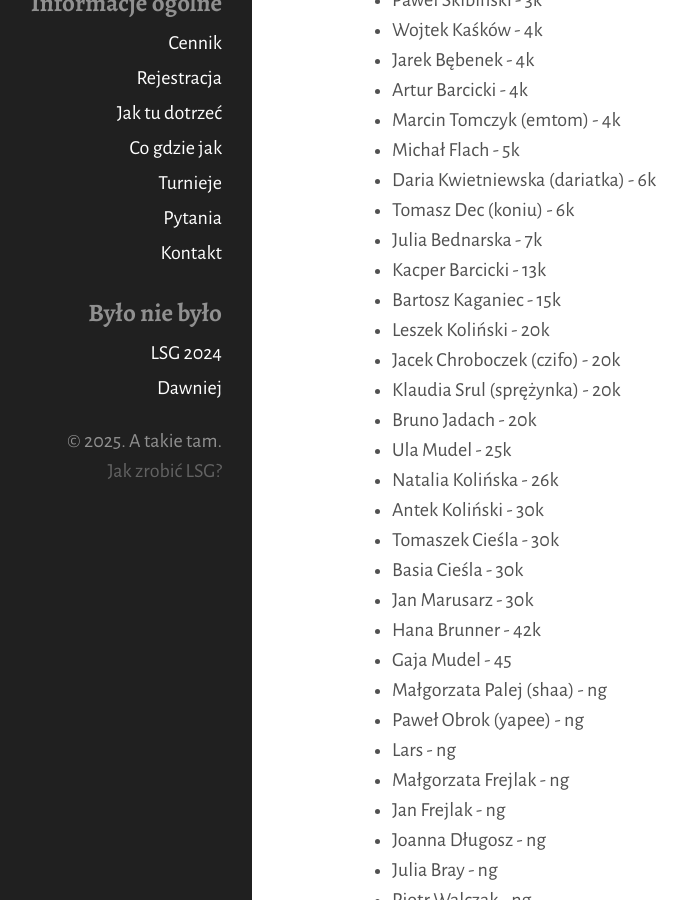
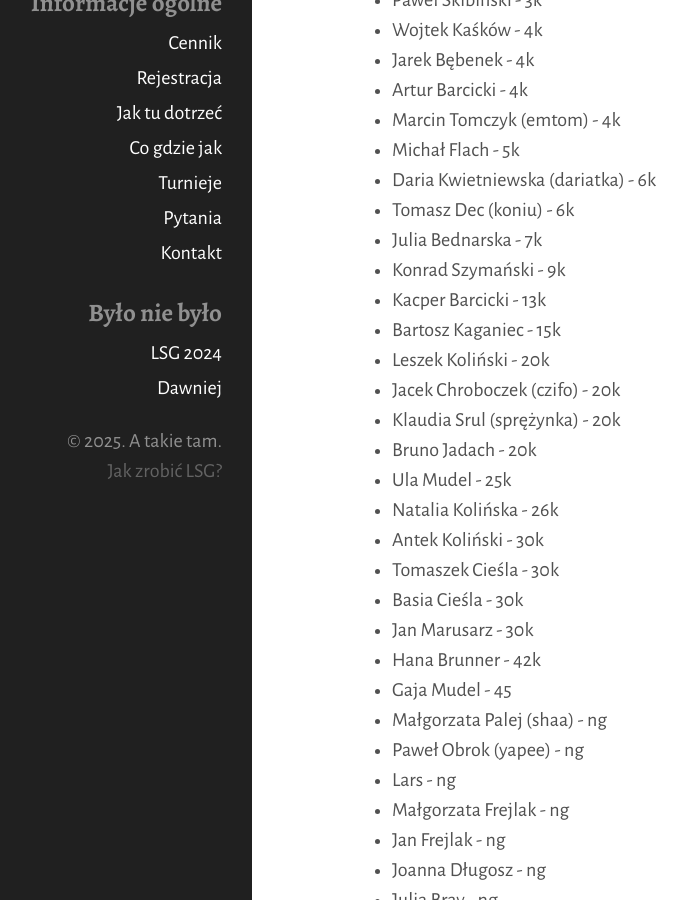
Before and after one commit to tasuki/lsg, a Jekyll site: the page built from zarejestrowani.md, in a window 1280 px wide and 900 px high, scrolled down 555 px. Shown: the whole window, without its empty margins (108-795 px from the left). Built offline with Jekyll 4.4.1, drawn with Linux system fonts in a browser that asks for light colours.

Commit message:
Update zarejestrowani.md

```diff
--- a/zarejestrowani.md
+++ b/zarejestrowani.md
@@ -29,6 +29,7 @@ Zarejestrowani uczestnicy, mniej więcej według stopnia:
 - Daria Kwietniewska (dariatka) - 6k
 - Tomasz Dec (koniu) - 6k
 - Julia Bednarska - 7k
+- Konrad Szymański - 9k
 - Kacper Barcicki - 13k
 - Bartosz Kaganiec - 15k
 - Leszek Koliński - 20k
```
